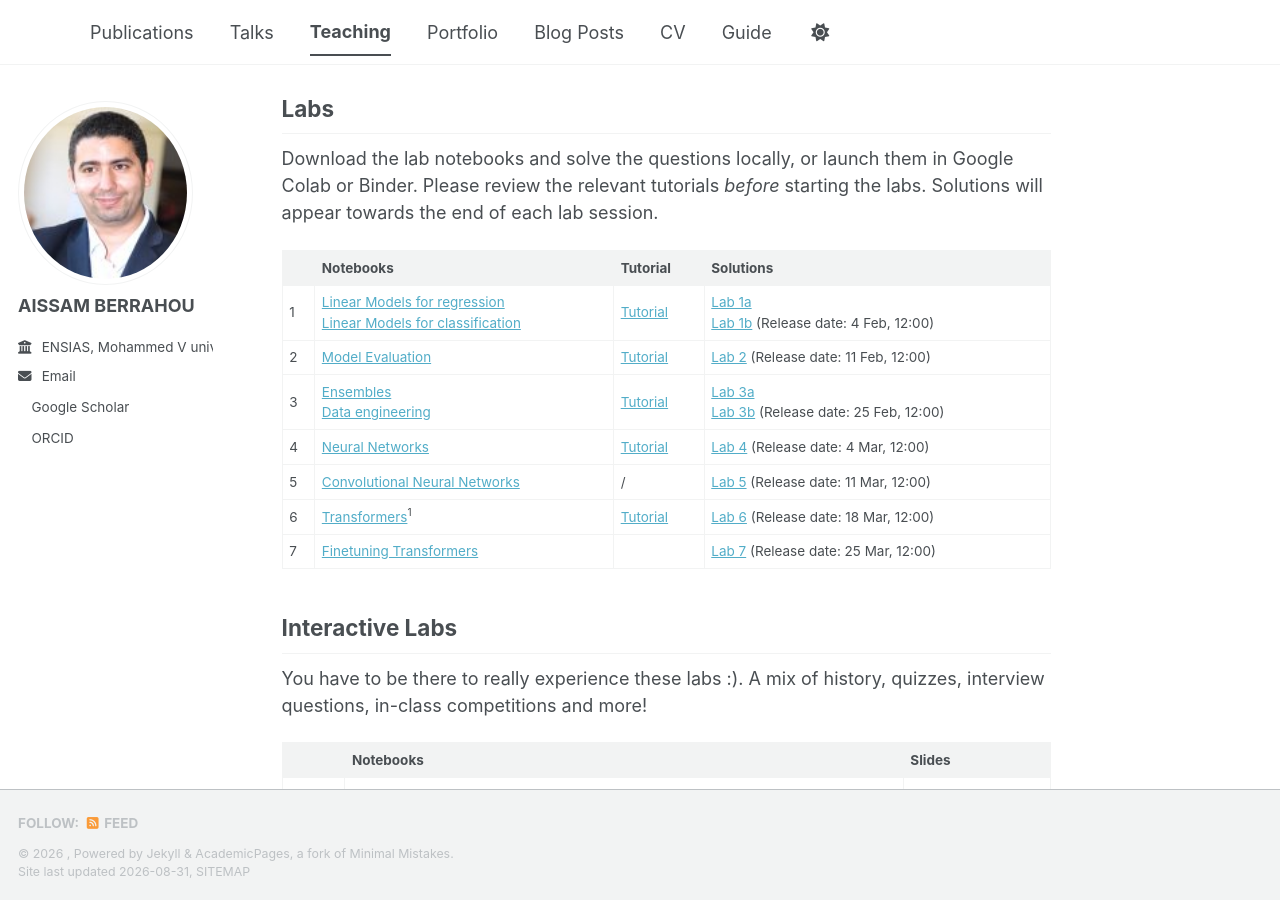
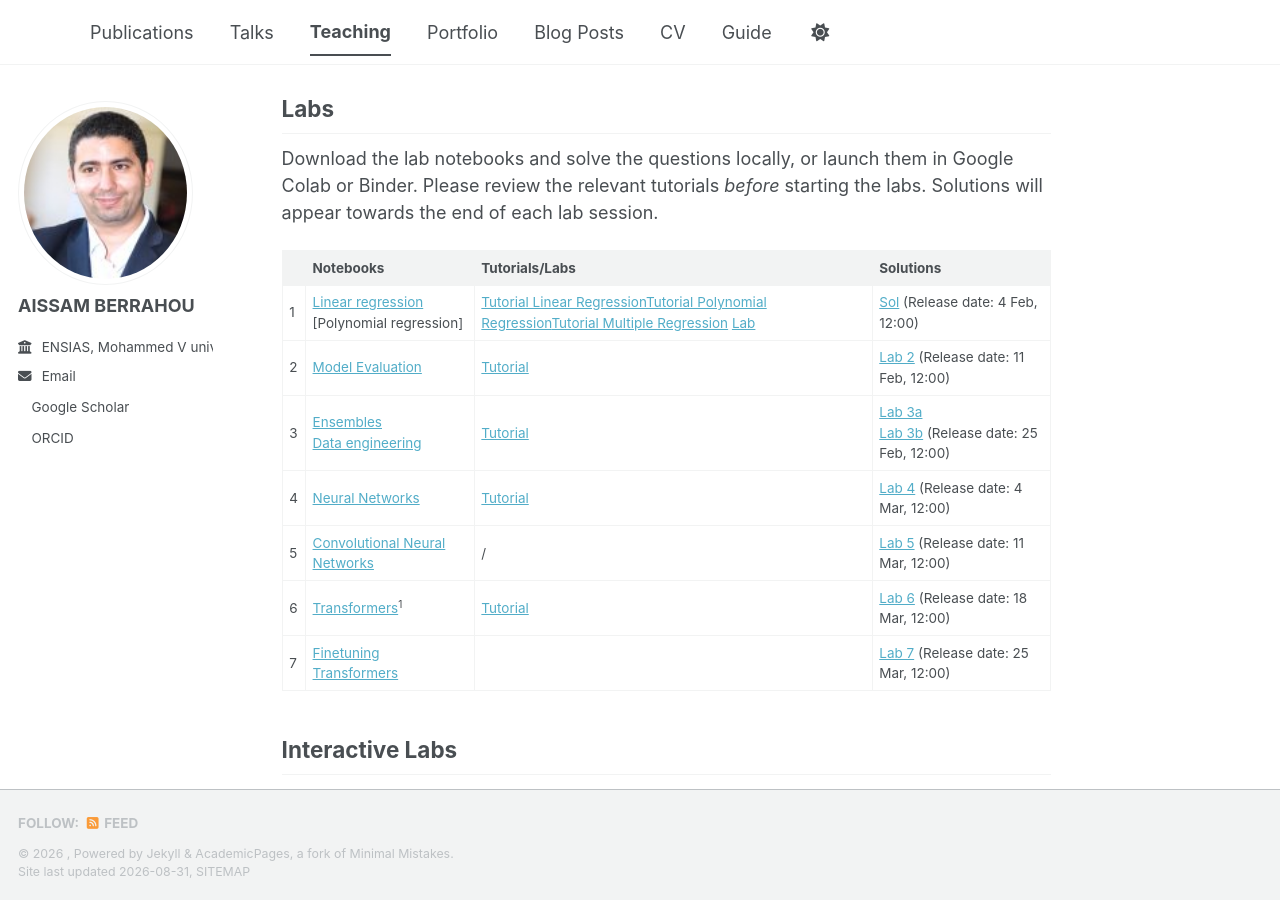
Before and after one commit to aissamberrahou/aissamberrahou.github.io, a Jekyll site: the page built from _teaching/2014-spring-teaching-1.md, in a window 1280 px wide and 900 px high, scrolled down 964 px. Built offline with Jekyll 4.4.1, drawn with Linux system fonts in a browser that asks for light colours; a style sheet for code colours, icons or effects is not loaded.

Commit message:
Update 2014-spring-teaching-1.md

```diff
--- a/_teaching/2014-spring-teaching-1.md
+++ b/_teaching/2014-spring-teaching-1.md
@@ -36,9 +36,9 @@ Upon opening the notebooks, you can <i class="fas fa-rocket"></i> launch them in
 ## Labs
 Download the lab notebooks and solve the questions locally, or launch them in Google Colab or Binder. Please review the relevant tutorials *before* starting the labs. Solutions will appear towards the end of each lab session.
 
-|   | Notebooks          |     Tutorial     |    Solutions   |
+|   | Notebooks          |     Tutorials/Labs     |    Solutions   |
 |:--|:-------------------|------------------|----------------|
-| 1 | [Linear Models for regression](https://ml-course.github.io/master/labs/lab-1a-linear-models-for-regression) <br> [Linear Models for classification](https://ml-course.github.io/master/labs/Lab%201b%20-%20Linear%20Models%20for%20Classification) | [Tutorial](https://ml-course.github.io/master/labs/Lab%201%20-%20Tutorial) | [Lab 1a](https://github.com/ML-course/master/blob/master/lab_solutions/Lab%201a%20-%20Linear%20Models%20for%20Regression%20Solution.ipynb) <br> [Lab 1b](https://github.com/ML-course/master/blob/master/lab_solutions/Lab%201b%20-%20Linear%20Models%20for%20Classification%20Solution) (Release date: 4 Feb, 12:00)
+| 1 | [Linear regression]() <br> [Polynomial regression] | [Tutorial Linear Regression](https://github.com/aissamberrahou/aissamberrahou.github.io/blob/master/files/TutorialRegressionLineaireSimple_moindrescarresWithSckitlearn.ipynb)[Tutorial Polynomial Regression](https://github.com/aissamberrahou/aissamberrahou.github.io/blob/master/files/TutorialRegressionPolynomialWithSckitlearn.ipynb)[Tutorial Multiple Regression](https://github.com/aissamberrahou/aissamberrahou.github.io/blob/master/files/TutorialRegressionLineaireMultiple_Sklearn.ipynb) [Lab](https://github.com/aissamberrahou/aissamberrahou.github.io/blob/master/files/TP%20regression.pdf)  | [Sol](https://github.com/aissamberrahou/aissamberrahou.github.io/blob/master/files/TP%20regression%20correction.pdf) (Release date: 4 Feb, 12:00)
 | 2 | [Model Evaluation](https://ml-course.github.io/master/labs/lab-2a-model-evaluation) | [Tutorial](https://ml-course.github.io/master/labs/Lab%202%20-%20Tutorial) | [Lab 2](https://github.com/ML-course/master/blob/master/lab_solutions/Lab%202%20-%20Model%20Evaluation%20Solution.ipynb) (Release date: 11 Feb, 12:00)
 | 3 | [Ensembles](https://ml-course.github.io/master/labs/lab-3a-ensembles) <br> [Data engineering](https://ml-course.github.io/master/labs/Lab%203b%20-%20Pipelines) | [Tutorial](https://ml-course.github.io/master/labs/Lab%203%20-%20Tutorial) | [Lab 3a](https://github.com/ML-course/master/blob/master/lab_solutions/Lab%203a%20-%20Ensembles%20Solution.ipynb) <br> [Lab 3b](https://github.com/ML-course/master/blob/master/lab_solutions/Lab%203b%20-%20Pipelines%20Solution.ipynb) (Release date: 25 Feb, 12:00)
 | 4 | [Neural Networks](https://ml-course.github.io/master/labs/lab-4a-neural-networks)  |  [Tutorial](https://ml-course.github.io/master/labs/Lab%204%20-%20Tutorial) | [Lab 4](https://github.com/ML-course/master/blob/master/lab_solutions/Lab%204%20-%20Neural%20Networks%20Solution.ipynb) (Release date: 4 Mar, 12:00)
```
